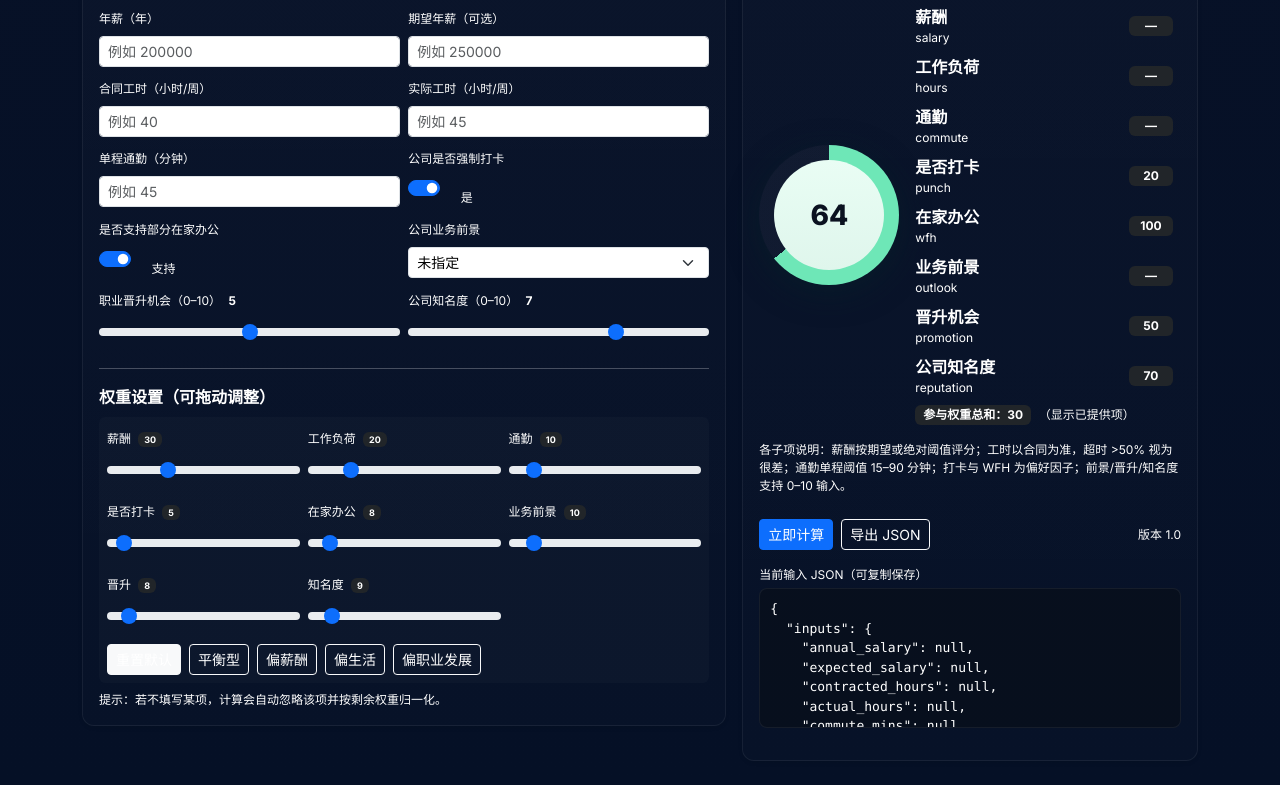
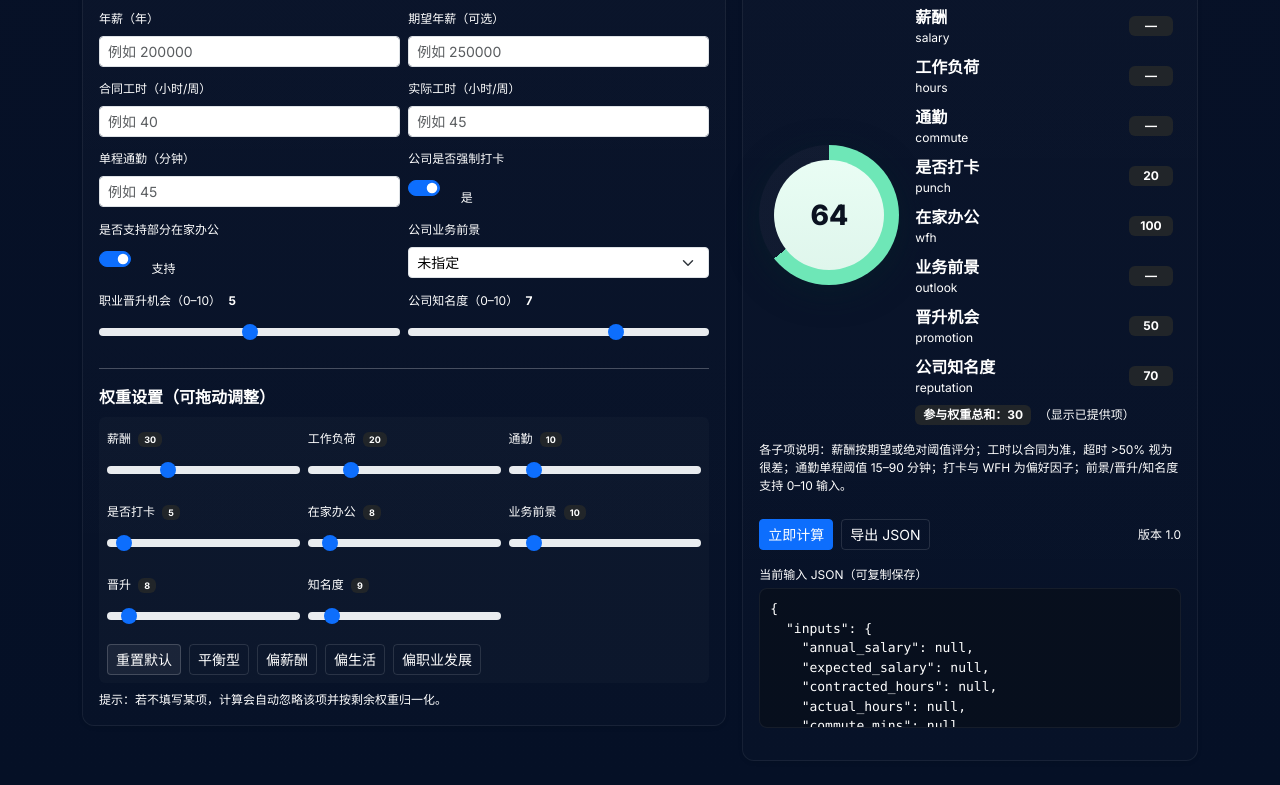
Before and after one commit to yangsa666/JobScore, a website: page index.html in a window 1280 px wide. In both pictures the pointer is over the button "重置默认". Shown: the part 140-925 px from the top of the page. Drawn offline with nearby package versions, Linux system fonts and the light colour scheme.

Commit message:
fix: button greyed out issue

```diff
--- a/css/style.css
+++ b/css/style.css
@@ -51,3 +51,18 @@ select.form-select, .form-select { color: #000 !important; background-color: #ff
   .radial{width:110px;height:110px}
   .radial .inner{width:86px;height:86px}
 }
+
+/* Ensure buttons remain readable in all states */
+.btn, .card .btn { color: var(--text) !important; }
+
+/* Outline light variant: keep white text and a subtle visible background when active/focused */
+.btn-outline-light { color: var(--text) !important; background-color: transparent !important; border-color: rgba(255,255,255,0.12) !important; }
+.btn-outline-light:hover, .btn-outline-light:focus, .btn-outline-light:active, .btn-outline-light.active, .btn-outline-light.show {
+  color: var(--text) !important;
+  background-color: rgba(255,255,255,0.06) !important;
+  border-color: rgba(255,255,255,0.18) !important;
+  box-shadow: none !important;
+}
+
+/* Disabled/pressed fallback — keep contrast */
+.btn:disabled, .btn.disabled { opacity: 0.9 !important; color: var(--text) !important; background-color: rgba(255,255,255,0.02) !important; }
```
